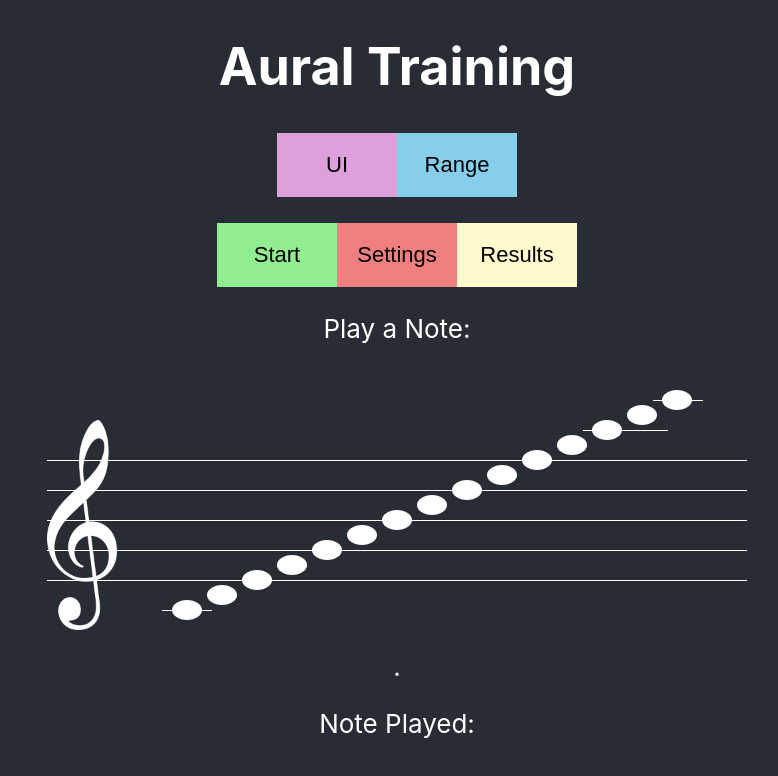
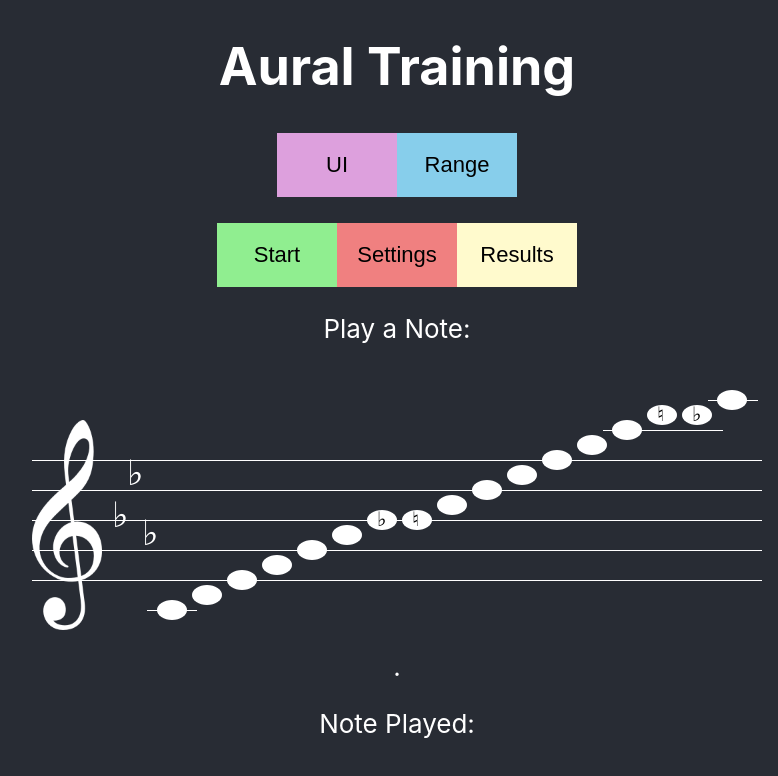
Before and after one commit to OU-HCI-18/aural-skills, a React (Create React App) app: page / in a window 1280 px wide. Shown: the top 776 px of the page, without its empty margins (243-1021 px from the left). Built offline with nearby package versions, Linux system fonts and the light colour scheme.

Commit message:
fixed staff alignment

```diff
--- a/src/App.js
+++ b/src/App.js
@@ -26,7 +26,7 @@ class App extends React.Component {
       replay : true,  // allow the user to replay notes
 
       max_leap : 3,   // maximum interval of toneGen
-      mode : "major", // mode of toneGen
+      mode : "minor", // mode of toneGen
       num_notes: 3,   // number of notes to play at a time
       range: 2,       // range of toneGen
       gap : 1,        // seconds gap between notest
--- a/src/staff.js
+++ b/src/staff.js
@@ -11,21 +11,21 @@ const note_map = {
 class note {
     name;  // note name
     index; // computed
-    sfn;   // #, b, 0
+    sfn;   // #, b, n, 0
     staff; // #, b, 0
-    align; // positive or negative integer
+    align; // positive or negative number
 
     // defaults, just do note('C4',0,'#',0) to overwrite
     constructor(name, sfn=0, staff=0, align=0) {
         this.name=name;
         this.index=note_map[name];
         this.sfn=sfn;
+        this.staff=staff;
         this.align=align;
     }
 }
 
-const major =
-[
+const major = [
     new note('C4'),
     new note('D4'),
     new note('E4'),
@@ -41,29 +41,97 @@ const major =
     new note('A5'),
     new note('B5'),
     new note('C6')
-]
-const minor = {
-    scale : ['C4','D4','Eb4','F4','G4','Ab4','Bb4','B4','C5','D5','Eb5','F5','G5','Ab5','Bb5','B5','C6'],
-    sfn : [0,   0,    0,   0,   0,0,'\u266D','\u266E',0,   0,   0,   0,   0,0,'\u266D','\u266E',0],
-    staff : [   0,   0,    0,   0,   0,  'b',   'b',   0,  0,   0,  'b',   0,   0,    0,    0,   0,   0]
-}
-const blues = {
-    scale : ['C4','Eb4','F4','F#4','G4','Bb4','C5','Eb5','F5','F#5','G5','Bb5','C6'],
-    sfn : [0,0,'\u266E','\u266F',0,0,0,0,'\u266E','\u266F',0,0,0],
-    staff : [0,     'b',   0,    0,   0,  'b',   0,    0,   0,    0,   0,    0,   0]
-}
-const pentatonic = {
-    scale : ['C4','D4','E4','G4','A4','C5','D5','E5','G5','A5','C6'],
-    sfn :   [0,0,0,0,0,0,0,0,0,0],
-    staff : [0,0,0,0,0,0,0,0,0,0,0,0,0,0,0]
-}
-const chromatic = {
-    scale : ['C4','C#4','D4','Eb4','E4','F4','F#4','G4','Ab4','A4','Bb4','B4',
-'C5', 'C#5', 'D5', 'Eb5', 'E5', 'F5', 'F#5', 'G5', 'Ab5', 'A5', 'Bb5', 'B5','C6'],
-    sfn : ['\u266E','\u266F',0,'\u266D','\u266E','\u266E','\u266F',0,'\u266D','\u266E','\u266D','\u266E',
-'\u266E','\u266F',0,'\u266D','\u266E','\u266E','\u266F',0,'\u266D','\u266E','\u266D','\u266E',0],
-    staff : [0,0,0,0,0,0,0,0,0,0,0,0,0,0,0]
-}
+];
+const minor = [
+    new note('C4'),
+    new note('D4'),
+    new note('Eb4'),
+    new note('F4'),
+    new note('G4'),
+    new note('Ab4', 0, 'b', 2),
+    new note('Bb4', 'b', 'b', 0),
+    new note('B4', 'n'),
+    new note('C5'),
+    new note('D5'),
+    new note('Eb5', 0, 'b', 1),
+    new note('F5'),
+    new note('G5'),
+    new note('A5'),
+    new note('B5', 'n'),
+    new note('Bb5', 'b'),
+    new note('C6')
+];
+const blues = [
+    new note('C4'),
+    new note('D4'),
+    new note('Eb4', 0, 'b'),
+    new note('F4', 'n'),
+    new note('F#4', '#'),
+    new note('G4'),
+    new note('Bb4', 'b'),
+    new note('B4', 'n'),
+    new note('C5'),
+    new note('Eb5'),
+    new note('F5', 'n'),
+    new note('F#5', '#'),
+    new note('G5'),
+    new note('B5', 'n'),
+    new note('Bb5', 'b'),
+    new note('C6')
+];
+const pentatonic = [
+    new note('C4'),
+    new note('D4'),
+    new note('E4'),
+    new note('G4'),
+    new note('A4'),
+    new note('C5'),
+    new note('D5'),
+    new note('E5'),
+    new note('G5'),
+    new note('A5'),
+    new note('C6')
+];
+// {
+//     scale : ['C4','D4','E4','G4','A4','C5','D5','E5','G5','A5','C6'],
+//     sfn :   [0,0,0,0,0,0,0,0,0,0],
+//     staff : [0,0,0,0,0,0,0,0,0,0,0,0,0,0,0]
+// }
+const chromatic = [
+    new note('C4'),
+    new note('C#4'),
+    new note('D4'),
+    new note('Eb4'),
+    new note('E4'),
+    new note('F4'),
+    new note('F#4'),
+    new note('G4'),
+    new note('Ab4'),
+    new note('A4'),
+    new note('Bb4'),
+    new note('B4'),
+    new note('C5'),
+    new note('C#5'),
+    new note('D5'),
+    new note('E5'),
+    new note('Eb5'),
+    new note('F5'),
+    new note('F#5'),
+    new note('G5'),
+    new note('Ab5'),
+    new note('A5'),
+    new note('Bb5'),
+    new note('B5'),
+    new note('C6'),
+    new note('C#6'),
+];
+// {
+//     scale : ['C4','C#4','D4','Eb4','E4','F4','F#4','G4','Ab4','A4','Bb4','B4',
+// 'C5', 'C#5', 'D5', 'Eb5', 'E5', 'F5', 'F#5', 'G5', 'Ab5', 'A5', 'Bb5', 'B5','C6'],
+//     sfn : ['\u266E','\u266F',0,'\u266D','\u266E','\u266E','\u266F',0,'\u266D','\u266E','\u266D','\u266E',
+// '\u266E','\u266F',0,'\u266D','\u266E','\u266E','\u266F',0,'\u266D','\u266E','\u266D','\u266E',0],
+//     staff : [0,0,0,0,0,0,0,0,0,0,0,0,0,0,0]
+// }
 
 function Note(props) {
     return (
@@ -149,9 +217,10 @@ function Lines(props) {
                 ctx.fillStyle = '#000';
                 if (props.notes[i].sfn === "#")
                     ctx.fillText('\u266F', x-5, y+6);
-                else {
+                else if (props.notes[i].sfn === "b")
                     ctx.fillText('\u266D', x-5, y+6);
-                }
+                else
+                    ctx.fillText('\u266E', x-5, y+6);
                 ctx.fillStyle = '#FFF';
             }
 
@@ -172,31 +241,24 @@ function Lines(props) {
         // time to loop through the scale and find sharps and flats
         ctx.font = "35px Georgia";
         y = false;
-        var prev = false;
         start = props.height - props.gap/2
         for (var j in props.notes) {
             console.log(j)
             if (props.notes[j].staff) {
                 i = props.notes[j].index;
-                y = (i % 2 === 1)
-                x = (prev) ? 20 : 0;
+                y = (i % 2 === 1);
+                x = props.notes[j].align*15;
                 if (props.notes[j].staff === '#') {
                     // draw a #
                     y = (y) ? 10 : 9
                     ctx.fillText('\u266F', 80 + x, start + y - i*(props.gap/2));
-                    prev = !prev;
                     continue;
-                }
-                else {
+                } else {
                     // draw a b
                     y = (y) ? 10 : 7
                     ctx.fillText('\u266D', 80 + x, start + y - i*(props.gap/2));
-                    prev = !prev;
                     continue;
                 }
-            }
-            else {
-                prev = false;
             }
         }
 
@@ -237,7 +299,7 @@ function Staff(props) {
                 (props.range === 2)
                     ? ((props.mode === "chromatic") ? 1100
                         : (props.mode === "minor") ? 730
-                            : (props.mode === "major") ? 700 : 600)
+                            : (props.mode === "major") ? 700 : 700)
                     : ((props.mode === "chromatic") ? 70
                         : (props.mode === "minor") ? 630
                             : (props.mode === "major") ? 600 : 500)
```
